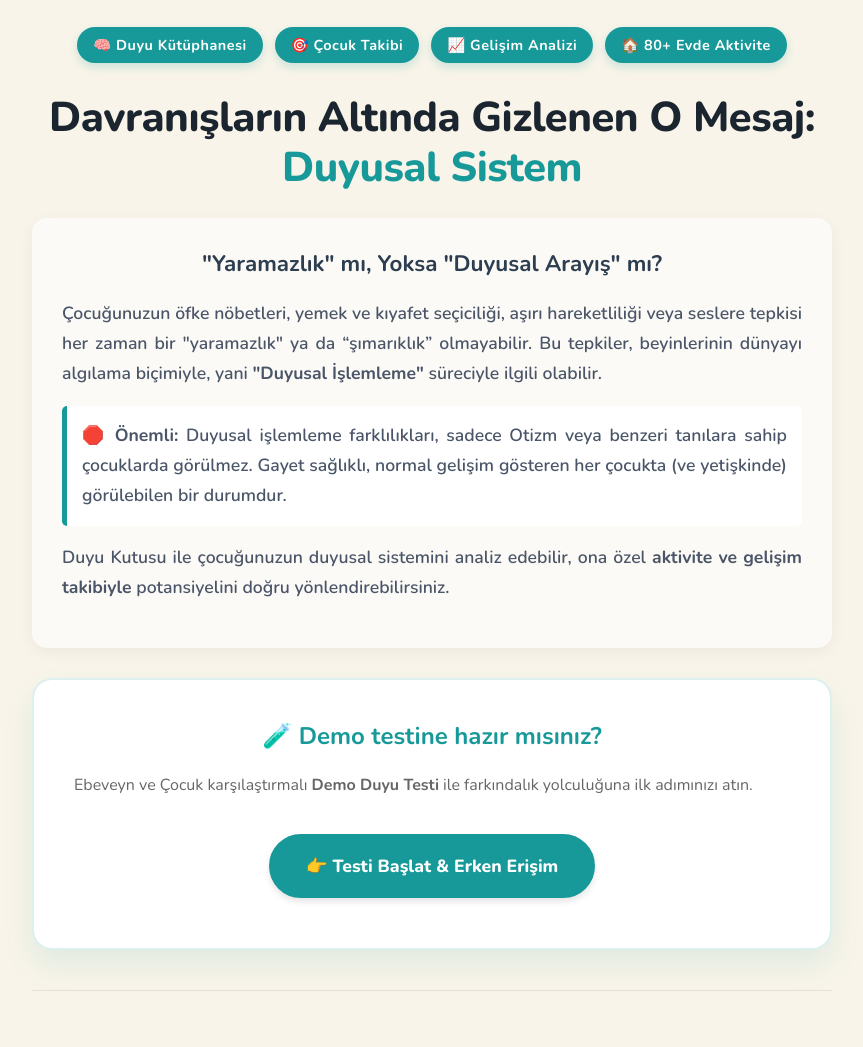
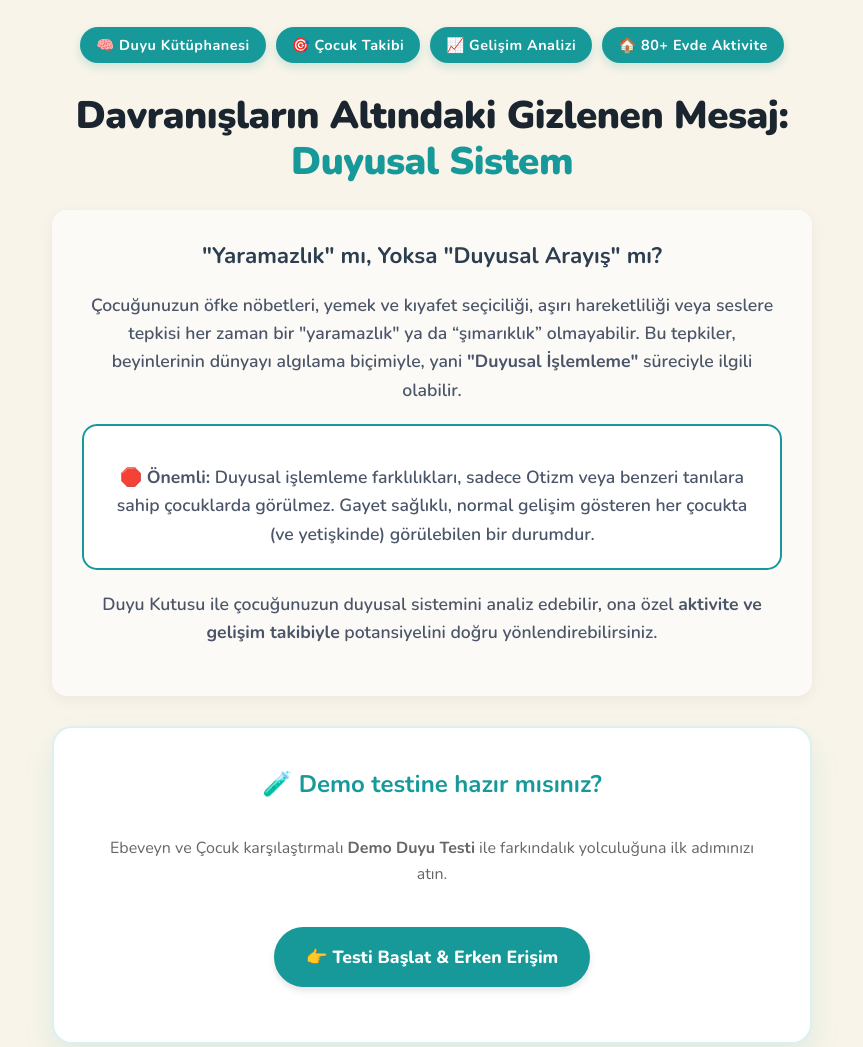
Before and after one commit to duyukutusu/web, a plain HTML site: page index.html in a window 1280 px wide. Shown: the part 83-1130 px from the top of the page, without its empty margins (208-1071 px from the left). Drawn offline with nearby package versions, Linux system fonts and the light colour scheme.

Commit message:
Update index.html

```diff
--- a/index.html
+++ b/index.html
@@ -11,11 +11,16 @@
     <link href="https://fonts.googleapis.com/css2?family=Nunito:wght@400;600;700;800;900&display=swap" rel="stylesheet">
 
     <style>
+        /* GLOBAL AYARLAR */
+        *, *::before, *::after {
+            box-sizing: border-box; /* Taşmaları engellemek için kritik komut */
+        }
+
         :root {
             --primary: #189999; /* Turkuaz */
             --primary-hover: #137a7a;
-            --dark: #2c3e50; /* Koyu Lacivert/Gri - Standart */
-            --darker: #1a252f; /* Daha Koyu - Ana Başlık İçin */
+            --dark: #2c3e50; /* Koyu Lacivert/Gri */
+            --darker: #1a252f;
             --bg-color: #f8f4e9; /* Bej Arka Plan */
             --white: #ffffff;
         }
@@ -26,7 +31,7 @@
             padding: 0;
             background-color: var(--bg-color);
             color: var(--dark);
-            text-align: center;
+            text-align: center; /* HER ŞEY ORTALI */
             display: flex;
             flex-direction: column;
             min-height: 100vh;
@@ -36,6 +41,7 @@
             max-width: 800px;
             margin: auto;
             padding: 20px;
+            width: 100%;
         }
 
         /* LOGO ALANI */
@@ -60,24 +66,27 @@
             object-fit: contain;
         }
 
-        /* ANA BAŞLIK GÜNCELLEMESİ (Daha Büyük ve Belirgin) */
+        /* ANA BAŞLIK */
         h1 {
-            font-size: 2.6rem; /* Büyütüldü */
+            font-size: 2.4rem;
             margin-bottom: 25px;
             line-height: 1.2;
-            color: var(--darker); /* Daha koyu renk */
-            font-weight: 800; /* En kalın font */
+            color: var(--darker);
+            font-weight: 900;
             letter-spacing: -0.5px;
+            text-align: center; /* Garanti ortalama */
         }
 
         .highlight {
             color: var(--primary);
         }
 
-        /* ORTAK METİN STİLİ (HER ŞEY JUSTIFY) */
+        /* GENEL PARAGRAF STİLİ (HEPSİ ORTALI) */
         p {
-            text-align: justify; /* Tüm paragraflar yaslandı */
-            line-height: 1.7;
+            text-align: center; /* Justify kaldırıldı, Center yapıldı */
+            line-height: 1.6;
+            margin-left: auto;
+            margin-right: auto;
         }
 
         /* İÇERİK KUTUSU */
@@ -87,23 +96,33 @@
             border-radius: 15px;
             margin-bottom: 30px;
             box-shadow: 0 4px 15px rgba(0,0,0,0.05);
+            text-align: center; /* Kutu içi ortalı */
         }
 
         .content-text {
             font-size: 1.1rem;
             color: #4a5568;
             font-weight: 600;
-            margin-bottom: 15px;
+            margin-bottom: 20px;
         }
 
-        /* ARA BAŞLIK GÜNCELLEMESİ (Daha Zarif) */
+        /* ÖNEMLİ KUTUSU */
+        .important-box {
+            background: #fff;
+            padding: 20px;
+            border: 2px solid var(--primary); /* Sol çizgi yerine tam çerçeve daha şık durur ortalıda */
+            border-radius: 15px;
+            margin-top: 20px;
+        }
+
+        /* ARA BAŞLIK */
         .sub-header {
             font-size: 1.4rem;
-            color: var(--dark); /* Siyah yerine koyu gri */
-            font-weight: 700; /* Matlıktan kurtarıldı */
+            color: var(--dark);
+            font-weight: 700;
             margin-bottom: 20px;
             display: block;
-            text-align: center; /* Başlıklar ortalı kalmalı */
+            text-align: center;
         }
 
         /* CTA KUTUSU */
@@ -114,26 +133,24 @@
             box-shadow: 0 15px 30px rgba(24, 153, 153, 0.1);
             margin-bottom: 40px;
             border: 2px solid rgba(24, 153, 153, 0.15);
+            text-align: center;
+            display: flex;
+            flex-direction: column; /* Mobilde alt alta düzgün dizilsin */
+            align-items: center; /* İçerikleri ortalar */
         }
 
-        /* KİTAP BÖLÜMÜ */
-        .book-section {
-            margin-top: 30px;
-            border-top: 1px solid rgba(0,0,0,0.08);
-            padding-top: 40px;
-        }
-
-        /* BUTONLAR */
+        /* BUTONLAR (Merkezleme Sorunu Çözüldü) */
         .btn {
             display: inline-block;
-            padding: 18px 35px;
+            padding: 16px 30px;
             border-radius: 50px;
             text-decoration: none;
             font-weight: 800;
             font-size: 1.1rem;
             transition: all 0.3s ease;
-            margin: 10px;
+            margin: 15px auto; /* Auto margin ortalar */
             box-shadow: 0 4px 6px rgba(0,0,0,0.1);
+            max-width: 100%; /* Mobilde taşmayı engeller */
         }
 
         .btn-primary {
@@ -162,7 +179,8 @@
         .features {
             display: flex;
             justify-content: center;
-            gap: 12px;
+            align-items: center;
+            gap: 10px;
             margin-bottom: 30px;
             flex-wrap: wrap;
         }
@@ -178,23 +196,27 @@
             box-shadow: 0 4px 10px rgba(24, 153, 153, 0.2);
         }
 
+        .book-section {
+            margin-top: 30px;
+            border-top: 1px solid rgba(0,0,0,0.08);
+            padding-top: 40px;
+            text-align: center;
+        }
+
         footer {
             margin-top: auto;
             padding: 30px;
             font-size: 0.95rem;
             color: #7f8c8d;
             background: var(--white);
-        }
-
-        footer p {
-            text-align: center; /* Footer yazıları ortalı kalsın */
+            text-align: center;
         }
 
         @media (max-width: 600px) {
-            h1 { font-size: 1.8rem; } /* Mobilde başlık boyutu */
+            h1 { font-size: 1.8rem; }
             .content-text { font-size: 1rem; }
-            .cta-box { padding: 25px; }
-            .btn { width: 100%; box-sizing: border-box; }
+            .cta-box { padding: 30px 20px; } /* Mobilde padding ayarı */
+            .btn { width: 100%; } /* Mobilde buton tam genişlik */
             .logo-img { height: 40px; }
             .logo-text { font-size: 1.8rem; }
         }
@@ -216,7 +238,7 @@
             <span class="feature-tag">🏠 80+ Evde Aktivite</span>
         </div>
 
-        <h1>Davranışların Altında Gizlenen O Mesaj: <br><span class="highlight">Duyusal Sistem</span></h1>
+        <h1>Davranışların Altındaki Gizlenen Mesaj: <br><span class="highlight">Duyusal Sistem</span></h1>
 
         <div class="content-box">
             <span class="sub-header">"Yaramazlık" mı, Yoksa "Duyusal Arayış" mı?</span>
@@ -225,11 +247,13 @@
                 Çocuğunuzun öfke nöbetleri, yemek ve kıyafet seçiciliği, aşırı hareketliliği veya seslere tepkisi her zaman bir "yaramazlık" ya da “şımarıklık” olmayabilir. Bu tepkiler, beyinlerinin dünyayı algılama biçimiyle, yani <strong>"Duyusal İşlemleme"</strong> süreciyle ilgili olabilir.
             </p>
 
-            <p class="content-text" style="background: #fff; padding:15px; border-left: 5px solid var(--primary); border-radius: 5px;">
-                🛑 <strong>Önemli:</strong> Duyusal işlemleme farklılıkları, sadece Otizm veya benzeri tanılara sahip çocuklarda görülmez. Gayet sağlıklı, normal gelişim gösteren her çocukta (ve yetişkinde) görülebilen bir durumdur.
-            </p>
+            <div class="important-box">
+                <p class="content-text" style="margin-bottom:0;">
+                    🛑 <strong>Önemli:</strong> Duyusal işlemleme farklılıkları, sadece Otizm veya benzeri tanılara sahip çocuklarda görülmez. Gayet sağlıklı, normal gelişim gösteren her çocukta (ve yetişkinde) görülebilen bir durumdur.
+                </p>
+            </div>
 
-            <p class="content-text">
+            <p class="content-text" style="margin-top: 20px;">
                 Duyu Kutusu ile çocuğunuzun duyusal sistemini analiz edebilir, ona özel <strong>aktivite ve gelişim takibiyle</strong> potansiyelini doğru yönlendirebilirsiniz.
             </p>
         </div>
@@ -237,7 +261,7 @@
         <div class="cta-box">
             <h2 style="margin-top:0; color:var(--primary); font-size: 1.5rem;">🧪 Demo testine hazır mısınız?</h2>
 
-            <p style="font-size: 1rem; color: #666; margin-bottom: 25px; text-align: justify;">
+            <p style="font-size: 1rem; color: #666; margin-bottom: 25px;">
                 Ebeveyn ve Çocuk karşılaştırmalı <strong>Demo Duyu Testi</strong> ile farkındalık yolculuğuna ilk adımınızı atın.
             </p>
 
@@ -247,7 +271,7 @@
         <div class="book-section">
             <h3 style="color:var(--dark);">Bilgi Güçtür</h3>
 
-            <p style="color: #666; text-align: justify;">
+            <p style="color: #666;">
                 Merve Seçildi Sönmez'in kaleme aldığı <strong>"Duyu Kutusu"</strong> kitabı ile duyusal sistemimizi tanıyabilir ve çocuğunuz için evde uygulayabileceğiniz duyu bütünleme aktivitelerini keşfedebilirsiniz.
             </p>
 
```
